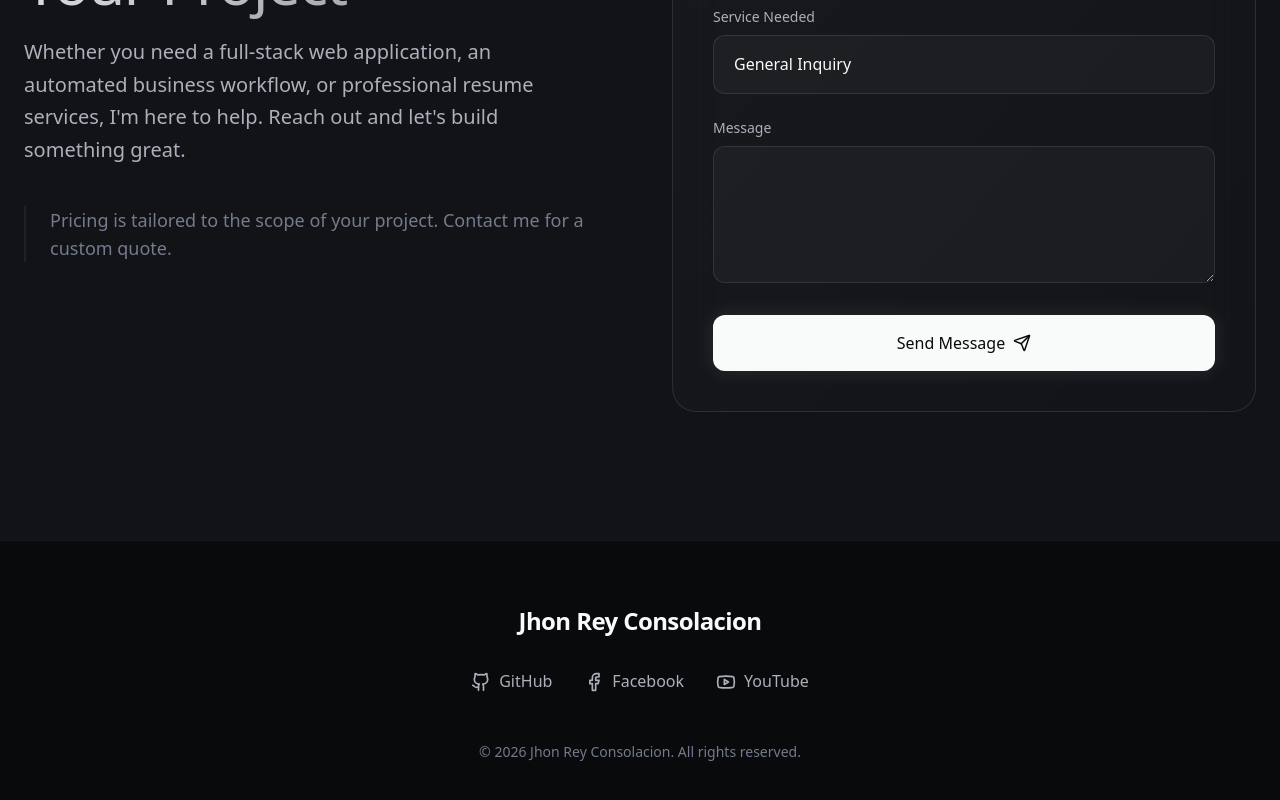
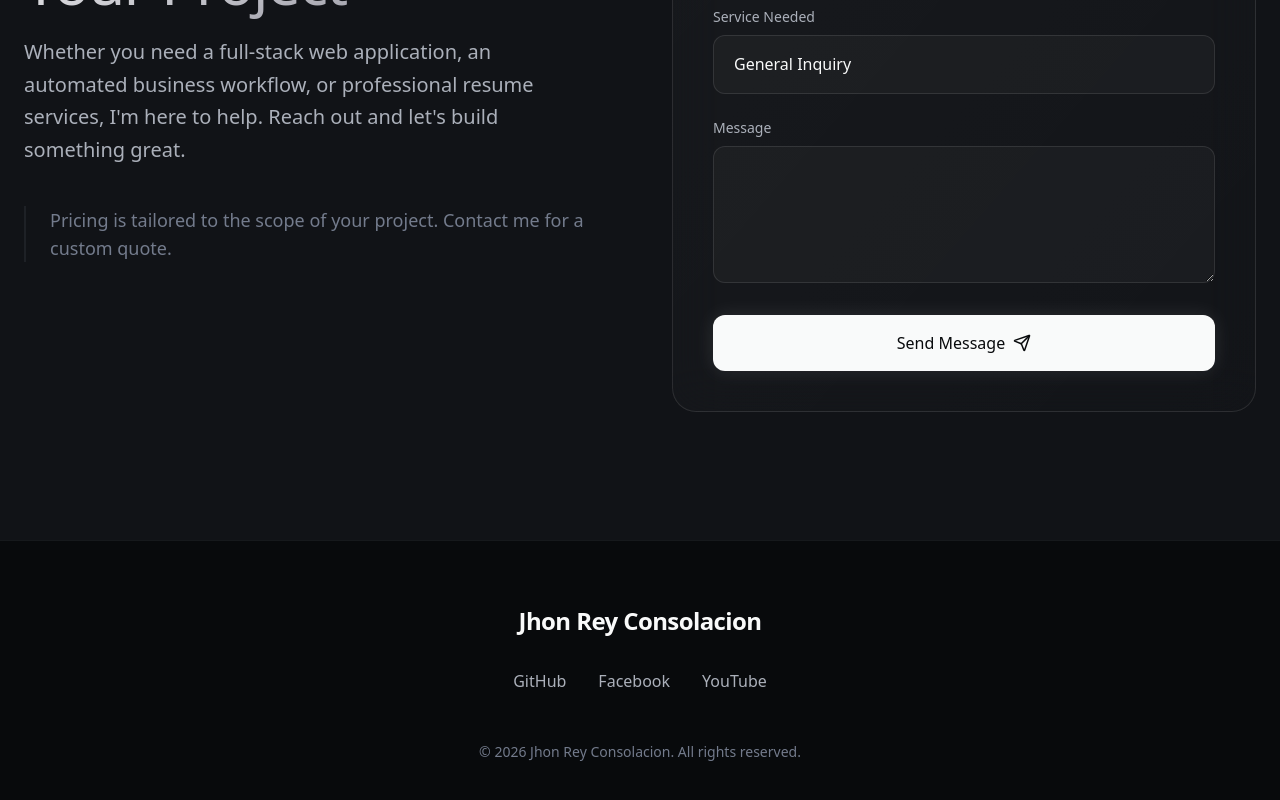
Before and after one commit to jhonny8765/portfolio-website, a Next.js app: page / in a window 1280 px wide. Shown: the part 4313-5113 px from the top of the page. Built offline with nearby package versions, Linux system fonts and the light colour scheme; no server answers.

Commit message:
fix: removed invalid lucide-react brand icons

```diff
--- a/src/components/Footer.tsx
+++ b/src/components/Footer.tsx
@@ -1,5 +1,4 @@
 import React from 'react';
-import { Github, Facebook, Youtube } from 'lucide-react';
 
 export default function Footer() {
   return (
@@ -10,15 +9,15 @@ export default function Footer() {
             Jhon Rey Consolacion
           </h2>
 
-          <div className="flex gap-8 flex-wrap justify-center">
-            <a href="https://github.com/jhonny8765" target="_blank" rel="noopener noreferrer" className="flex items-center gap-2 text-[var(--color-text-secondary)] hover:text-[var(--color-text-primary)] transition-colors duration-200">
-              <Github size={20} /> GitHub
+          <div className="flex gap-8 flex-wrap justify-center font-medium">
+            <a href="https://github.com/jhonny8765" target="_blank" rel="noopener noreferrer" className="text-[var(--color-text-secondary)] hover:text-[var(--color-text-primary)] hover:-translate-y-0.5 transition-all duration-200">
+              GitHub
             </a>
-            <a href="https://facebook.com" target="_blank" rel="noopener noreferrer" className="flex items-center gap-2 text-[var(--color-text-secondary)] hover:text-[var(--color-text-primary)] transition-colors duration-200">
-              <Facebook size={20} /> Facebook
+            <a href="https://facebook.com" target="_blank" rel="noopener noreferrer" className="text-[var(--color-text-secondary)] hover:text-[var(--color-text-primary)] hover:-translate-y-0.5 transition-all duration-200">
+              Facebook
             </a>
-            <a href="https://youtube.com" target="_blank" rel="noopener noreferrer" className="flex items-center gap-2 text-[var(--color-text-secondary)] hover:text-[var(--color-text-primary)] transition-colors duration-200">
-              <Youtube size={20} /> YouTube
+            <a href="https://youtube.com" target="_blank" rel="noopener noreferrer" className="text-[var(--color-text-secondary)] hover:text-[var(--color-text-primary)] hover:-translate-y-0.5 transition-all duration-200">
+              YouTube
             </a>
           </div>
 
```
